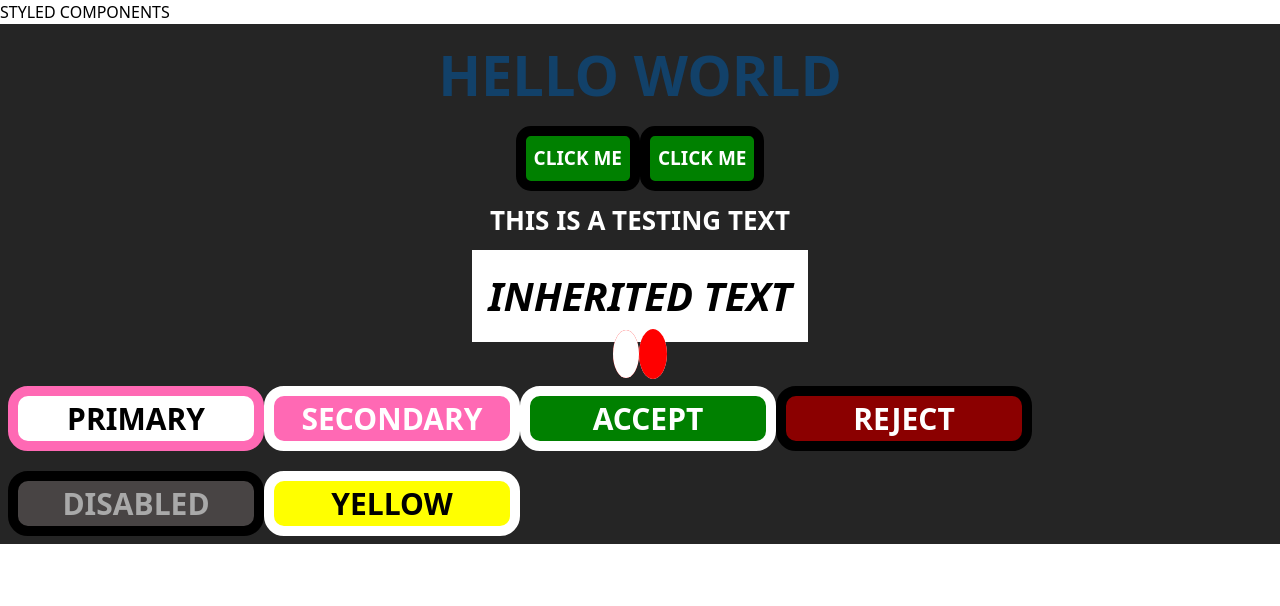
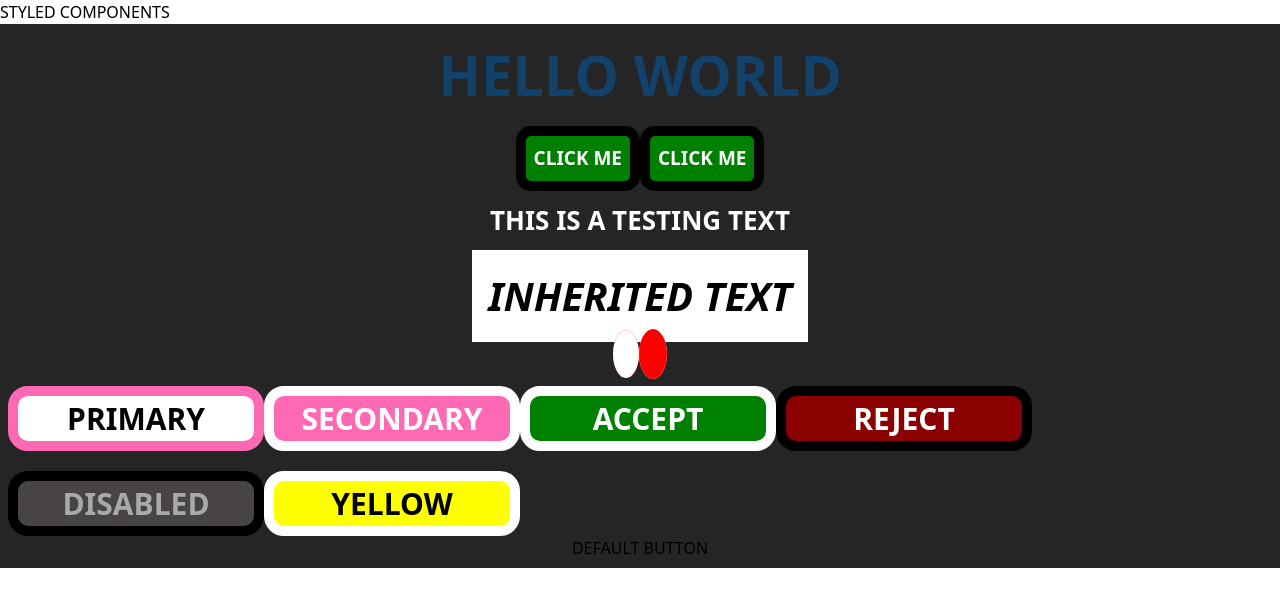
Before and after one commit to PouryaSoleimani/REACT-LIBRARIES, a React (Vite) app: page /styled-components in a window 1280 px wide. Shown: the top 606 px of the page. Built offline with nearby package versions, Linux system fonts and the light colour scheme.

Commit message:
STYLED COMPONENTS

```diff
--- a/src/StyledComponents.tsx
+++ b/src/StyledComponents.tsx
@@ -17,6 +17,8 @@ const RejectButton = styled(PrimaryButton)`background-color : darkred; border:10
 // GIVING ATTRIBUTES TO THE COMPONENTS
 const DisabledButton = styled(PrimaryButton).attrs({ disabled: true })`color: darkgray ; background-color : #484444;border: 10px solid black; cursor: not-allowed;` // INHERITANCE IN STYLED-COMPONENTS
 const YellowButton = styled(PrimaryButton)`background-color : yellow; color: black;`
+
+// SETTING GLOBAL STYLES
 
 
 
@@ -47,6 +49,10 @@ const StyledComponents = () => {
           <YellowButton>YELLOW</YellowButton>
         </div>
 
+        <div>
+          <button>DEFAULT BUTTON</button>
+        </div>
+
       </Wrapper>
     </div>
   )
```
